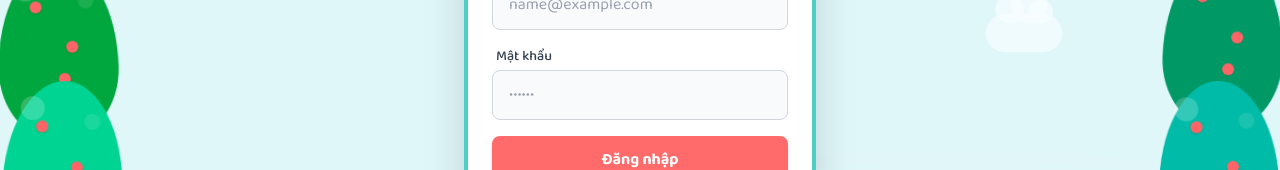
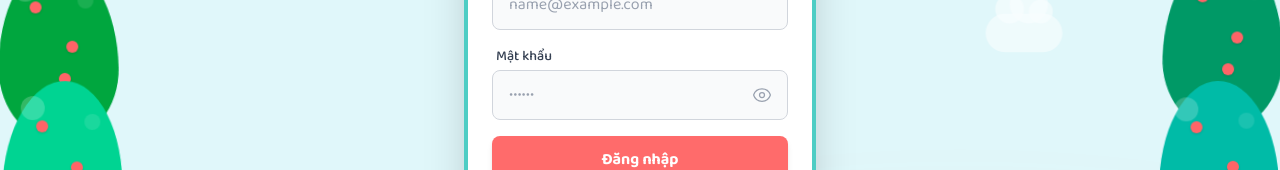
Before and after one commit to TrinhHuuTho/SEL_Reflection, a React (Vite) app in the folder frontend/: page /login in a window 1280 px wide. Shown: the part 319-489 px from the top of the page. Built offline with nearby package versions, Linux system fonts and the light colour scheme.

Commit message:
feat: add password visibility toggle to LoginScreen input field

```diff
--- a/frontend/src/pages/LoginScreen.jsx
+++ b/frontend/src/pages/LoginScreen.jsx
@@ -8,6 +8,7 @@ const LoginScreen = ({ onLogin }) => {
     const [searchParams] = useSearchParams();
     const [email, setEmail] = useState('');
     const [password, setPassword] = useState('');
+    const [showPassword, setShowPassword] = useState(false);
     const [error, setError] = useState('');
     const [isLoading, setIsLoading] = useState(false);
 
@@ -143,13 +144,32 @@ const LoginScreen = ({ onLogin }) => {
                         {/* Password Input */}
                         <div>
                             <label className="block text-gray-700 font-medium mb-1 ml-1 text-sm">Mật khẩu</label>
-                            <input
-                                type="password"
-                                className="w-full bg-gray-50 border border-gray-300 rounded-lg px-4 py-3 text-base text-gray-800 focus:outline-none focus:border-brand-primary focus:ring-2 focus:ring-brand-primary/20 transition-all placeholder:text-gray-400"
-                                placeholder="••••••"
-                                value={password}
-                                onChange={(e) => setPassword(e.target.value)}
-                            />
+                            <div className="relative">
+                                <input
+                                    type={showPassword ? "text" : "password"}
+                                    className="w-full bg-gray-50 border border-gray-300 rounded-lg pl-4 pr-12 py-3 text-base text-gray-800 focus:outline-none focus:border-brand-primary focus:ring-2 focus:ring-brand-primary/20 transition-all placeholder:text-gray-400"
+                                    placeholder="••••••"
+                                    value={password}
+                                    onChange={(e) => setPassword(e.target.value)}
+                                />
+                                <button
+                                    type="button"
+                                    onClick={() => setShowPassword(!showPassword)}
+                                    className="absolute right-3 top-1/2 -translate-y-1/2 text-gray-400 hover:text-gray-600 focus:outline-none p-1"
+                                    title={showPassword ? "Ẩn mật khẩu" : "Hiện mật khẩu"}
+                                >
+                                    {showPassword ? (
+                                        <svg xmlns="http://www.w3.org/2000/svg" fill="none" viewBox="0 0 24 24" strokeWidth={1.5} stroke="currentColor" className="w-5 h-5">
+                                            <path strokeLinecap="round" strokeLinejoin="round" d="M3.98 8.223A10.477 10.477 0 001.934 12C3.226 16.338 7.244 19.5 12 19.5c.993 0 1.953-.138 2.863-.395M6.228 6.228A10.45 10.45 0 0112 4.5c4.756 0 8.773 3.162 10.065 7.498a10.523 10.523 0 01-4.293 5.774M6.228 6.228L3 3m3.228 3.228l3.65 3.65m7.894 7.894L21 21m-3.228-3.228l-3.65-3.65m0 0a3 3 0 10-4.243-4.243m4.242 4.242L9.88 9.88" />
+                                        </svg>
+                                    ) : (
+                                        <svg xmlns="http://www.w3.org/2000/svg" fill="none" viewBox="0 0 24 24" strokeWidth={1.5} stroke="currentColor" className="w-5 h-5">
+                                            <path strokeLinecap="round" strokeLinejoin="round" d="M2.036 12.322a1.012 1.012 0 010-.639C3.423 7.51 7.36 4.5 12 4.5c4.638 0 8.573 3.007 9.963 7.178.07.207.07.431 0 .639C20.577 16.49 16.64 19.5 12 19.5c-4.638 0-8.573-3.007-9.963-7.178z" />
+                                            <path strokeLinecap="round" strokeLinejoin="round" d="M15 12a3 3 0 11-6 0 3 3 0 016 0z" />
+                                        </svg>
+                                    )}
+                                </button>
+                            </div>
                         </div>
 
                         {/* Error Message */}
```
